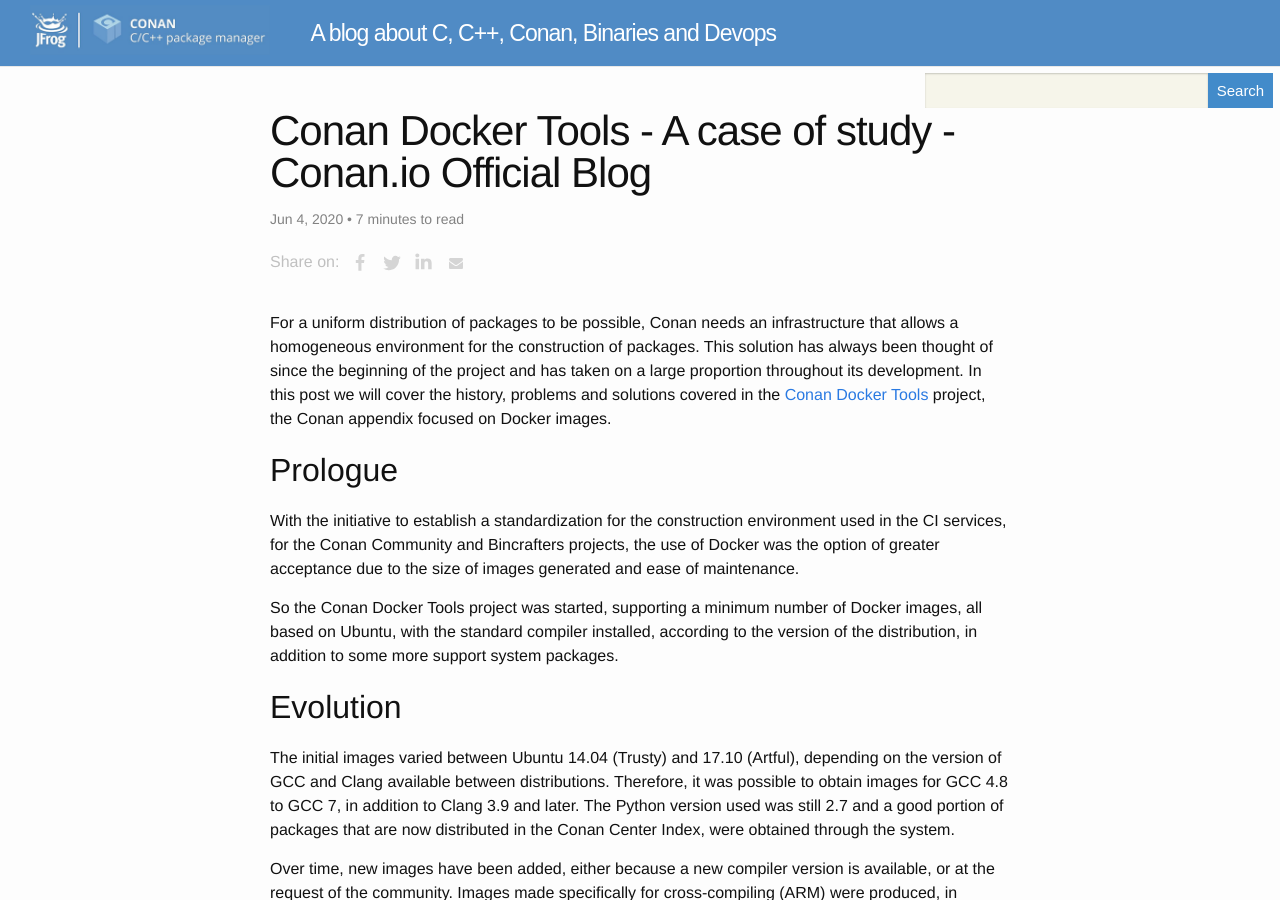
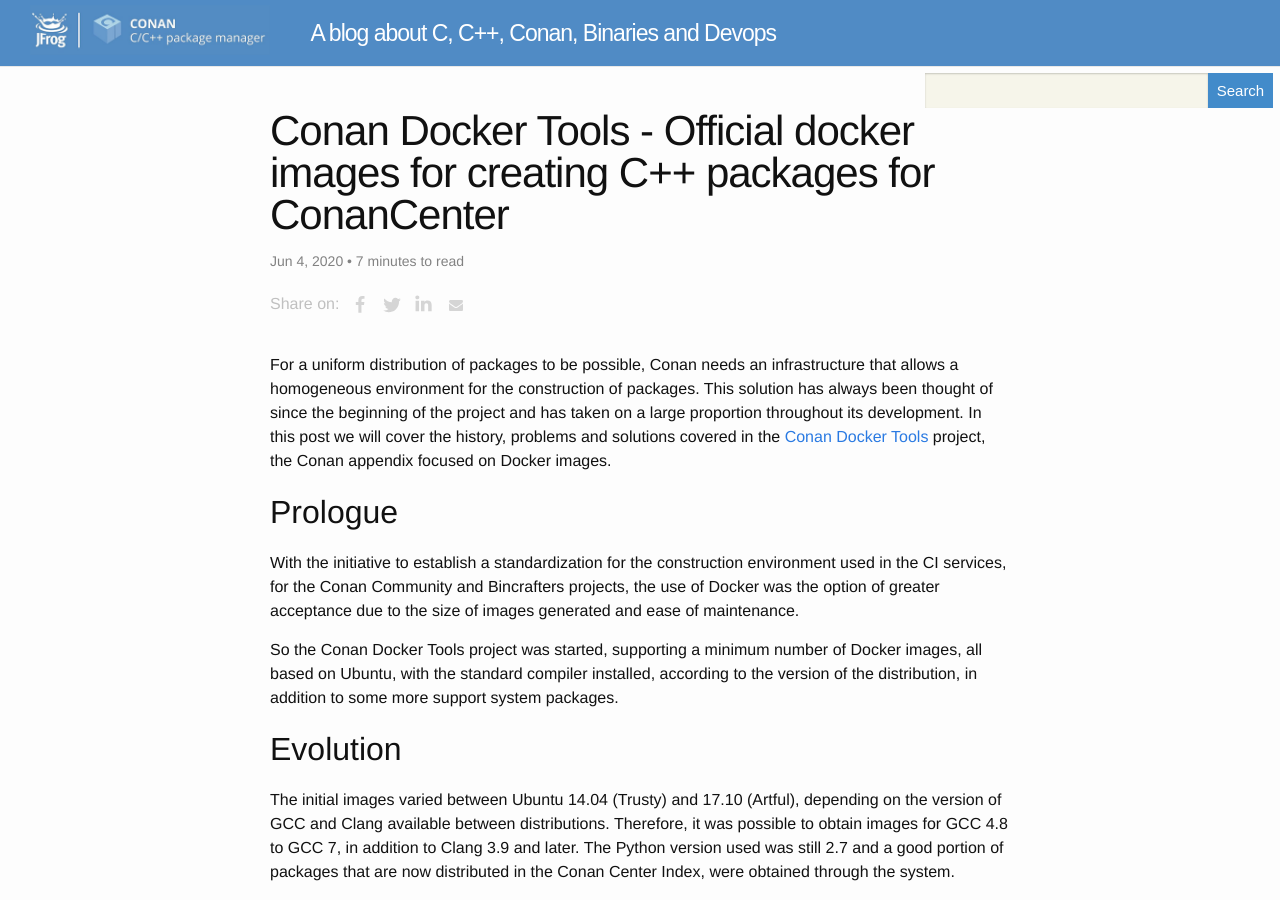
Before and after one commit to conan-io/conan-io.github.io, a Jekyll site: the page built from _posts/2020-06-04-Conan-Docker-Images.markdown, in a window 1280 px wide and 900 px high. Built offline with Jekyll 4.4.1, drawn with Linux system fonts in a browser that asks for light colours; comment, search, counter and statistics services are not loaded.

Commit message:
Update post title
Signed-off-by: Uilian Ries <uilianries@gmail.com>

```diff
--- a/_posts/2020-06-04-Conan-Docker-Images.markdown
+++ b/_posts/2020-06-04-Conan-Docker-Images.markdown
@@ -1,7 +1,7 @@
 ---
 layout: post
 comments: false
-title: "Conan Docker Tools - A case of study - Conan.io Official Blog"
+title: "Conan Docker Tools - Official docker images for creating C++ packages for ConanCenter"
 description: This post reviews the Conan Docker Tools project, its successes, failures and future.
 tags: docker infrastructure devops
 ---
```
